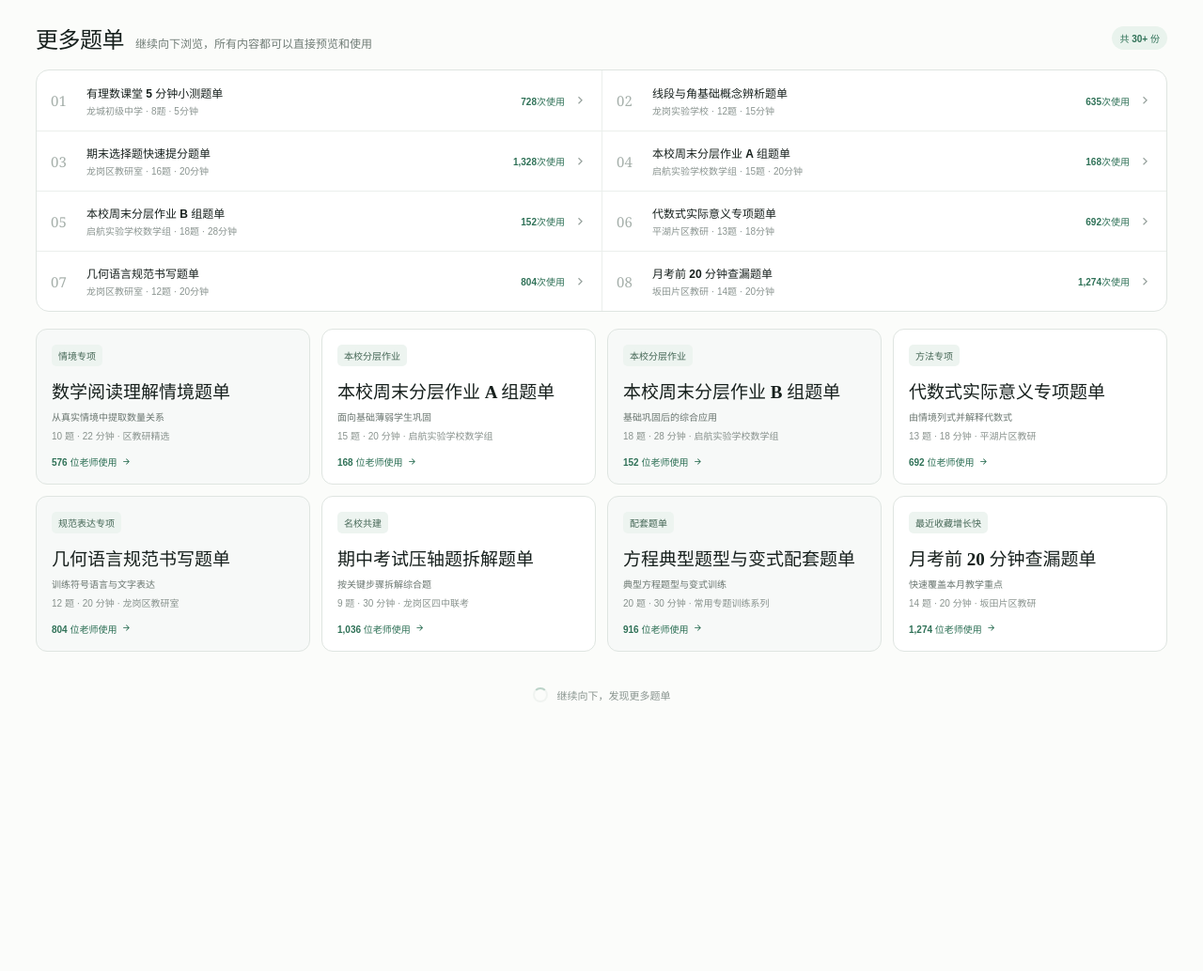
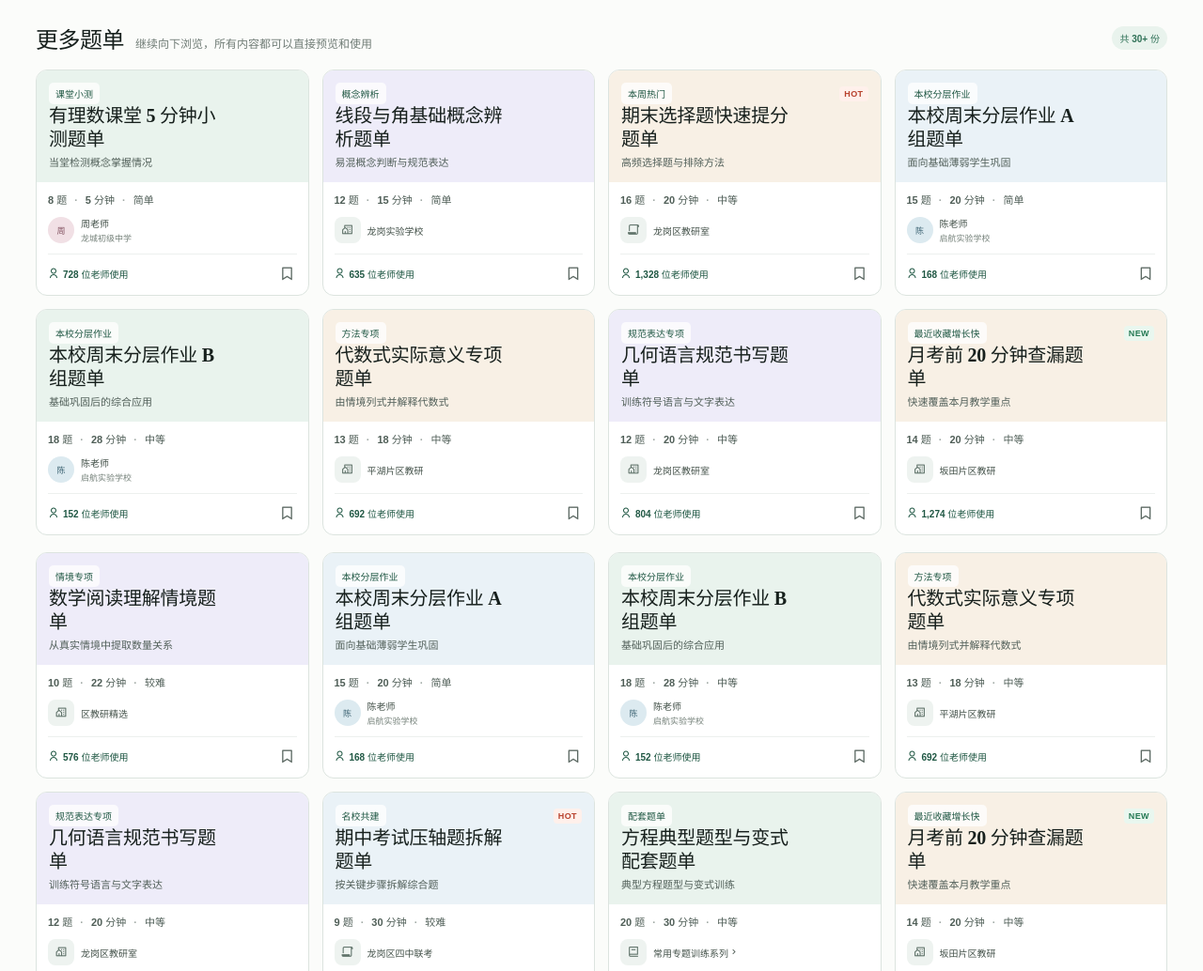
Before and after one commit to djxky/feixiang-question-bank-demo, a website built with Vite: page index.html in a window 1280 px wide. Shown: the part 1448-2482 px from the top of the page at 94% size. Before the commit the page ends 2304 px from the top, so only its background shows below. Built offline with nearby package versions, Linux system fonts and the light colour scheme.

Commit message:
Simplify endless question feed

```diff
--- a/main.js
+++ b/main.js
@@ -497,22 +497,10 @@ const infiniteBatches = [
 
 function infiniteBatchMarkup(batch, cycle) {
   const list = batch.ids.map(id => byId[id]).filter(Boolean);
-  const content = batch.layout === "rows"
-    ? `<div class="endless-compact-grid">${list.map((topic, index) => compactRow(topic, index + 1)).join("")}</div>`
-    : batch.layout === "tiles"
-      ? `<div class="endless-tile-grid">${list.map(topic => `
-          <button class="endless-tile" data-topic="${topic.id}">
-            <span>${topic.reason}</span>
-            <h3>${topic.title}</h3>
-            <p>${topic.focus}</p>
-            <small>${topic.questions} 题 · ${topic.minutes} 分钟 · ${topic.source}</small>
-            <strong>${topic.usage.toLocaleString()} 位老师使用 <i class="ri-arrow-right-line"></i></strong>
-          </button>`).join("")}</div>`
-      : `<div class="flat-resource-grid">${list.map(topicCard).join("")}</div>`;
   return `
     <section class="endless-batch">
       ${cycle === 0 ? `<header class="shelf-header"><div class="shelf-title"><h2>更多题单</h2><p>继续向下浏览，所有内容都可以直接预览和使用</p></div><span class="batch-mark">共 30+ 份</span></header>` : ""}
-      ${content}
+      <div class="flat-resource-grid">${list.map(topicCard).join("")}</div>
     </section>`;
 }
 
--- a/styles.css
+++ b/styles.css
@@ -1173,57 +1173,6 @@ h1 {
   color: #a0aaa5;
 }
 
-.endless-compact-grid {
-  display: grid;
-  grid-template-columns: 1fr 1fr;
-  overflow: hidden;
-  border: 1px solid var(--line);
-  border-radius: 14px;
-  background: #fff;
-}
-.endless-compact-grid .compact-row {
-  min-height: 64px;
-  padding: 8px 15px;
-}
-.endless-compact-grid .compact-row:nth-child(even) {
-  border-left: 1px solid var(--line-soft);
-}
-.endless-compact-grid .compact-row:nth-child(-n+2) {
-  border-top: 0;
-}
-.endless-compact-grid .compact-main b {
-  font-size: 12px;
-}
-.endless-compact-grid .compact-main small,
-.endless-compact-grid .compact-row strong {
-  font-size: 10px;
-}
-.endless-tile {
-  min-height: 150px;
-  background: #fff;
-}
-.endless-tile:nth-child(4n+2),
-.endless-tile:nth-child(4n+3),
-.endless-tile:nth-child(4n+4) {
-  background: #fff;
-}
-.endless-tile:nth-child(odd) {
-  background: #f7f9f8;
-}
-.endless-tile > span {
-  color: #456756;
-  font-size: 10px;
-  background: #edf4f0;
-}
-.endless-tile h3 {
-  font-size: 19px;
-}
-.endless-tile p,
-.endless-tile small,
-.endless-tile strong {
-  font-size: 10px;
-}
-
 .ai-dock {
   bottom: 10px;
   width: min(640px, calc(100vw - 36px));
@@ -1269,13 +1218,4 @@ h1 {
   .recommend-card {
     min-height: 76px;
   }
-  .endless-compact-grid {
-    grid-template-columns: 1fr;
-  }
-  .endless-compact-grid .compact-row:nth-child(even) {
-    border-left: 0;
-  }
-  .endless-compact-grid .compact-row:nth-child(2) {
-    border-top: 1px solid var(--line-soft);
-  }
 }
```
